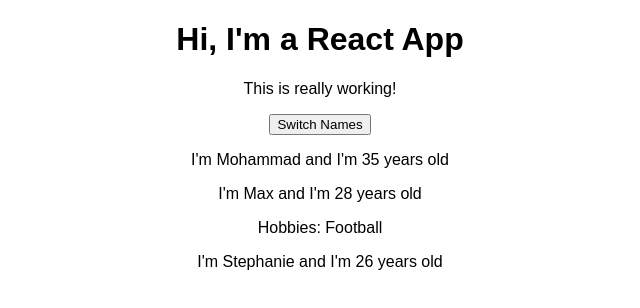
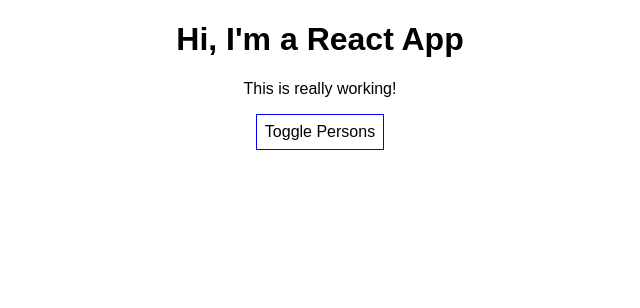
Before and after one commit to moeabdol/react-max-playground, a React (Create React App) app: page / in a window 1280 px wide. Shown: the top 308 px of the page, without its empty margins (320-960 px from the left). Built offline with nearby package versions, Linux system fonts and the light colour scheme.

Commit message:
Conditional output

```diff
--- a/src/App.js
+++ b/src/App.js
@@ -8,7 +8,8 @@
       { name: 'Mohammad', age: 35 },
       { name: 'Max', age: 28 },
       { name: 'Stephanie', age: 26 }
-    ]
+    ],
+    showPersons: false
   };
 
   switchNameHandler = () => {
@@ -21,12 +22,35 @@
     });
   }
 
+  nameChangedHandler = event => {
+    this.setState({
+      persons: [
+        { name: 'moe', age: 35 },
+        { name: event.target.value, age: 36 },
+        { name: 'doe', age: 37 }
+      ]
+    });
+  }
+
+  togglePersonsHandler = () => {
+    this.setState({
+      showPersons: !this.state.showPersons
+    });
+  };
+
   render() {
-    return (
-      <div className="App">
-        <h1>Hi, I&apos;m a React App</h1>
-        <p>This is really working!</p>
-        <button onClick={this.switchNameHandler}>Switch Names</button>
+    const style = {
+      backgroundColor: 'white',
+      font: 'inherit',
+      border: '1px solid blue',
+      padding: '8px',
+      cursor: 'pointer'
+    };
+
+    let persons = null;
+    if (this.state.showPersons) {
+      persons = (
+        <div>
           <Person
             name={this.state.persons[0].name}
             age={this.state.persons[0].age} />
@@ -34,7 +58,7 @@
             name={this.state.persons[1].name}
             age={this.state.persons[1].age}
             click={this.switchNameHandler}
-        >
+            changed={this.nameChangedHandler}>
             Hobbies: Football
           </Person>
           <Person
@@ -43,6 +67,18 @@
         </div>
       );
     }
+
+    return (
+      <div className="App">
+        <h1>Hi, I&apos;m a React App</h1>
+        <p>This is really working!</p>
+        <button
+          style={style}
+          onClick={this.togglePersonsHandler}>Toggle Persons</button>
+        {persons}
+      </div>
+    );
+  }
 }
 
 export default App;
--- /dev/null
+++ b/src/Person/Person.css
@@ -0,0 +1,8 @@
+.Person {
+  width: 60%;
+  margin: 16px auto;
+  border: 1px solid #eee;
+  box-shadow: 0 2px 3px #ccc;
+  padding: 16px;
+  text-align: center;
+}
--- a/src/Person/Person.js
+++ b/src/Person/Person.js
@@ -1,10 +1,12 @@
 import React from 'react';
+import './Person.css';
 
 const person = props => {
   return (
-    <div onClick={props.click}>
+    <div className="Person">
       <p>I&apos;m {props.name} and I&apos;m {props.age} years old</p>
       {props.children ? <p>{props.children}</p> : false}
+      <input type="text" onChange={props.changed} value={props.name} />
     </div>
   );
 };
```
Lines whose indentation alone changed are shown as unchanged.
